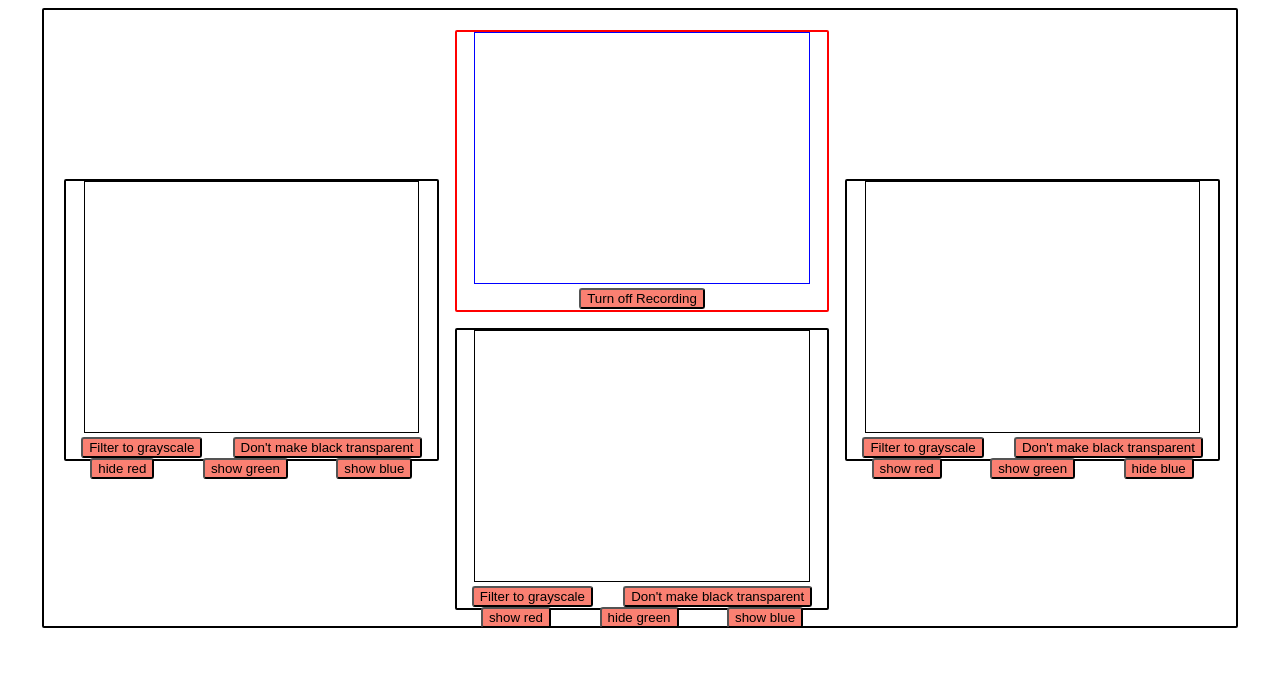
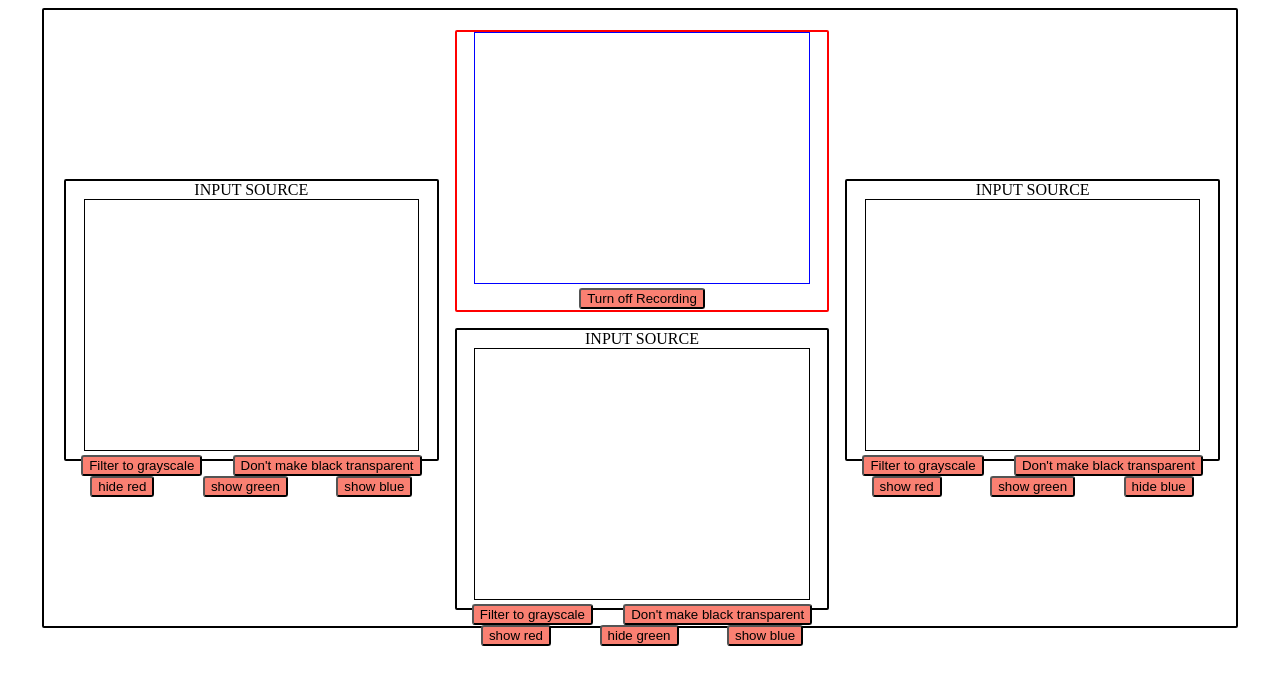
Before and after one commit to jamiecwebber/homecomings, a React (Create React App) app: page / in a window 1280 px wide. Shown: the top 684 px of the page. Built offline with nearby package versions, Linux system fonts and the light colour scheme.

Commit message:
reimplemented video context for a slightly different reason

```diff
--- a/src/components/atoms/VideoInput.js
+++ b/src/components/atoms/VideoInput.js
@@ -1,7 +1,8 @@
 import React, { useState, useEffect, useContext, useRef } from 'react';
 import styled from 'styled-components';
 import VideoInputControls from './VideoInputControls.js';
-// import { VideoContext } from '../../contexts/VideoContext.js';
+import VideoSourceControls from './VideoSourceControls.js';
+import { VideoContext } from '../../contexts/VideoContext.js';
 
 const StyledInputBox = styled.div`
     border: 2px solid black;
@@ -140,13 +141,12 @@ const VideoInput = ({display, videoSource, videoSettings, setVideoSettings, curr
 
     return (
     <StyledInputBox display={display}>
+        <VideoSourceControls videoSource={videoSource}/>
         <StyledCanvas ref={canvasRef} onClick={handleToggleVideo}></StyledCanvas>
         <VideoInputControls
             videoSettings={videoSettings} setVideoSettings={setVideoSettings}
             display={display}
-            currentChannel={currentChannel}
-            >
-        </VideoInputControls>
+            currentChannel={currentChannel} />
     </StyledInputBox>
     )
 }
--- /dev/null
+++ b/src/components/atoms/VideoSourceControls.js
@@ -0,0 +1,11 @@
+import React from 'react';
+
+const VideoSourceControls = () => {
+    return (
+        <div>
+            INPUT SOURCE
+        </div>
+    )
+}
+
+export default VideoSourceControls;
--- a/src/components/hub/PerformerHub.js
+++ b/src/components/hub/PerformerHub.js
@@ -1,10 +1,8 @@
-import React, {useState} from 'react';
+import React, { useState, useContext } from 'react';
 import styled from 'styled-components';
 import VideoInput from '../atoms/VideoInput';
 import VideoPlayer from '../atoms/VideoPlayer';
-import texture1 from '../../media/texture1.mp4';
-import texture2 from '../../media/texture2.mp4';
-import texture3 from '../../media/texture3.mp4';
+import { VideoContext } from '../../contexts/VideoContext';
 
 const StyledHub = styled.div`
     margin: auto;
@@ -26,7 +24,9 @@ const StyledHub = styled.div`
 
 const PerformerHub = () => {
 
+    //let videoContext = useContext(VideoContext);
 
+    const { videos, setVideos, devices, setDevices } = useContext(VideoContext);
     // video settings will be an array of settings objects that you can switch through like channels
     // (maybe add a check and don't read off of the canvas if all colours are 0)
     const [videoSettings, setVideoSettings] = useState(
@@ -60,17 +60,17 @@ const PerformerHub = () => {
                 currentChannel={currentChannel} setCurrentChannel={setCurrentChannel}/>
             <VideoInput
                 display='left'
-                videoSource={texture1}
+                videoSource={videos[0]}
                 videoSettings={videoSettings} setVideoSettings={setVideoSettings}
                 currentChannel={currentChannel}/>
             <VideoInput
                 display='bottom'
-                videoSource={texture2}
+                videoSource={videos[1]}
                 videoSettings={videoSettings} setVideoSettings={setVideoSettings}
                 currentChannel={currentChannel}/>
             <VideoInput
                 display='right'
-                videoSource={texture3}
+                videoSource={videos[2]}
                 videoSettings={videoSettings} setVideoSettings={setVideoSettings}
                 currentChannel={currentChannel}/>
         </StyledHub>
--- a/src/contexts/videoContext.js
+++ b/src/contexts/videoContext.js
@@ -1,11 +1,24 @@
-import React, {useState} from "react";
+import React, {useState, useEffect} from "react";
+import texture1 from '../media/texture1.mp4';
+import texture2 from '../media/texture2.mp4';
+import texture3 from '../media/texture3.mp4';
 
 const VideoContext = React.createContext([{}, () => {}]);
 
 const VideoContextProvider = (props) => {
-    const [refs, setRefs] = useState({});
+    const [videos, setVideos] = useState([texture1, texture2, texture3]);
+    const [devices, setDevices] = useState([]);
+
+    useEffect(()=>{
+        navigator.mediaDevices.enumerateDevices({video:true, audio:false})
+            .then((deviceList)=>{
+                console.log(deviceList);
+                setDevices(deviceList)
+            })
+    },[])
+
     return (
-        <VideoContext.Provider value={[refs, setRefs]}>
+        <VideoContext.Provider value={ { videos, setVideos, devices, setDevices }}>
             {props.children}
         </VideoContext.Provider>
     )
```
